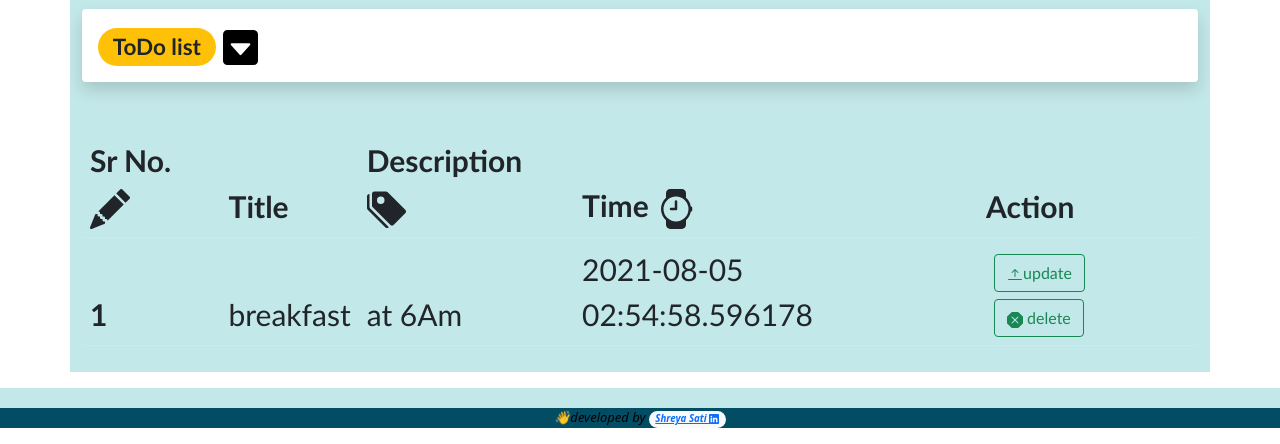
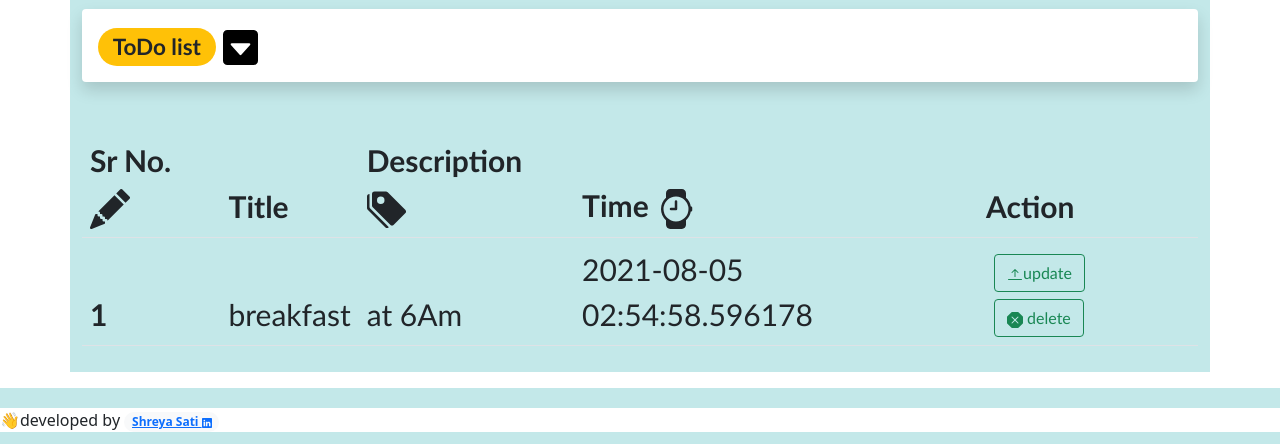
Before and after one commit to shreyasati16/To-Do_web-application, a Flask app: page / in a window 1280 px wide. Shown: the part 538-982 px from the top of the page. Run offline with Flask 2, Linux system fonts and the light colour scheme; data comes from the database, SQL or seed files in the repository.

Commit message:
Update base.html

```diff
--- a/templates/base.html
+++ b/templates/base.html
@@ -111,14 +111,13 @@
 
 
     </style>
-    </div>
-    <footer>
+    </div
 
-      <p class="shazz">👋developed by <span class="badge rounded-pill bg-light text-dark"><a
+      <footer class="shazz">👋developed by <span class="badge rounded-pill bg-light text-dark"><a
             href="https://www.linkedin.com/in/shreya-sati-13b52a1b5/">Shreya Sati <svg xmlns="http://www.w3.org/2000/svg" width="10" height="10" fill="currentColor" class="bi bi-linkedin" viewBox="0 0 16 16">
               <path d="M0 1.146C0 .513.526 0 1.175 0h13.65C15.474 0 16 .513 16 1.146v13.708c0 .633-.526 1.146-1.175 1.146H1.175C.526 16 0 15.487 0 14.854V1.146zm4.943 12.248V6.169H2.542v7.225h2.401zm-1.2-8.212c.837 0 1.358-.554 1.358-1.248-.015-.709-.52-1.248-1.342-1.248-.822 0-1.359.54-1.359 1.248 0 .694.521 1.248 1.327 1.248h.016zm4.908 8.212V9.359c0-.216.016-.432.08-.586.173-.431.568-.878 1.232-.878.869 0 1.216.662 1.216 1.634v3.865h2.401V9.25c0-2.22-1.184-3.252-2.764-3.252-1.274 0-1.845.7-2.165 1.193v.025h-.016a5.54 5.54 0 0 1 .016-.025V6.169h-2.4c.03.678 0 7.225 0 7.225h2.4z"/>
             </svg></a>
-        </span> </p>
+        </span> </footer>
 
-    </footer>
+
 </html>
```
